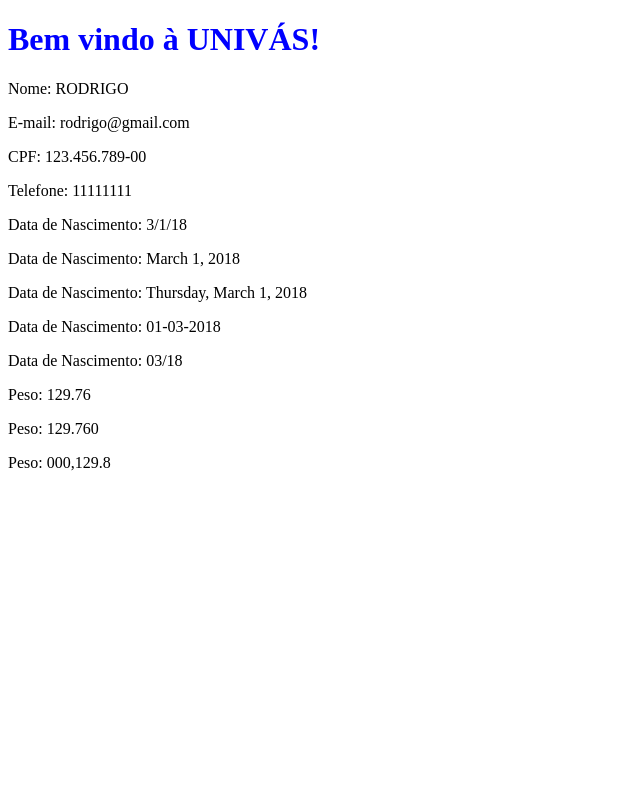
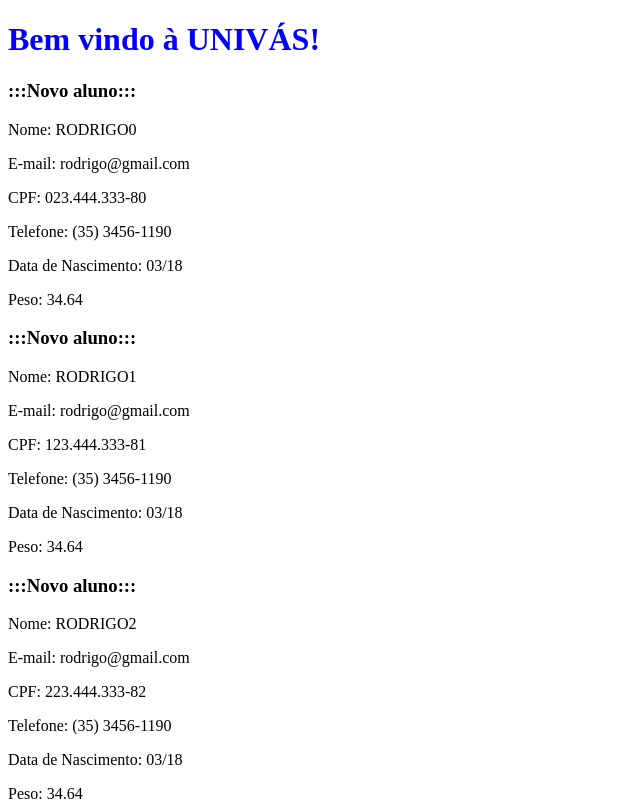
Before and after one commit to univas/2018-topicos_avancados, an Angular app in the folder MyFirstApp/: page / in a window 1280 px wide. Shown: the top 801 px of the page, without its empty margins (0-640 px from the left). Built offline with nearby package versions, Linux system fonts and the light colour scheme.

Commit message:
Using ngFor

```diff
--- /dev/null
+++ b/MyFirstApp/src/app/aluno.ts
@@ -0,0 +1,10 @@
+export class Aluno {
+
+    nome : string;
+    cpf : string;
+    telefone : string;
+    email : string;
+    dataNascimento : Date;
+    peso : number;
+
+}
--- a/MyFirstApp/src/app/app.component.html
+++ b/MyFirstApp/src/app/app.component.html
@@ -1,15 +1,11 @@
 <h1>Bem vindo à UNIVÁS!</h1>
 
-<p>Nome: {{ aluno.nome | uppercase }} </p>
-<p>E-mail: {{ aluno.email | lowercase }} </p>
-<p>CPF: {{ aluno.cpf | cpfFilter }} </p>
-<p>Telefone: {{ aluno.telefone }} </p>
-<p>Data de Nascimento: {{ aluno.dataNascimento | date : 'shortDate' }}</p>
-<p>Data de Nascimento: {{ aluno.dataNascimento | date : 'longDate' }}</p>
-<p>Data de Nascimento: {{ aluno.dataNascimento | date : 'fullDate' }}</p>
-<p>Data de Nascimento: {{ aluno.dataNascimento | date : 'dd-MM-yyyy' }}</p>
-<p>Data de Nascimento: {{ aluno.dataNascimento | date : 'MM/yy' }}</p>
-
-<p>Peso: {{ aluno.peso | number}}</p>
-<p>Peso: {{ aluno.peso | number : '1.3-6'}}</p>
-<p>Peso: {{ aluno.peso | number : '6.0-1'}}</p>
+<div *ngFor="let aluno of alunos">
+    <h3>:::Novo aluno:::</h3>
+    <p>Nome: {{ aluno.nome | uppercase }} </p>
+    <p>E-mail: {{ aluno.email | lowercase }} </p>
+    <p>CPF: {{ aluno.cpf | cpfFilter }} </p>
+    <p>Telefone: {{ aluno.telefone | telefoneFilter : true }} </p>
+    <p>Data de Nascimento: {{ aluno.dataNascimento | date : 'MM/yy' }}</p>
+    <p>Peso: {{ aluno.peso | number }}</p>
+</div>
--- a/MyFirstApp/src/app/app.component.ts
+++ b/MyFirstApp/src/app/app.component.ts
@@ -1,4 +1,5 @@
 import { Component } from '@angular/core';
+import { Aluno } from './aluno';
 
 @Component({
   selector: 'app-root',
@@ -8,14 +9,22 @@
 export class AppComponent {
   title = 'UNIVAS';
 
-  aluno = {
-    nome : 'Rodrigo',
-    cpf : '12345678900',
-    telefone : '11111111',
-    email : 'RODRIGO@gmail.com',
-    dataNascimento : new Date(),
-    peso : 129.76
-  };
+  alunos : Aluno[];
+
+  constructor() {
+    this.alunos = [];
+
+    for (let i = 0; i < 10; i++) {
+      let aluno = new Aluno();
+      aluno.nome = 'Rodrigo' + i;
+      aluno.email = 'rodrigo@gmail.com';
+      aluno.cpf = i + '234443338' + i;
+      aluno.dataNascimento = new Date();
+      aluno.peso = 34.64;
+      aluno.telefone = '34561190';
+      this.alunos.push(aluno);
+    }
+  }
 
 
 }
--- a/MyFirstApp/src/app/app.module.ts
+++ b/MyFirstApp/src/app/app.module.ts
@@ -4,12 +4,14 @@
 
 import { AppComponent } from './app.component';
 import { CpfFilterPipe } from './cpf-filter.pipe';
+import { TelefoneFilterPipe } from './telefone-filter.pipe';
 
 
 @NgModule({
   declarations: [
     AppComponent,
-    CpfFilterPipe
+    CpfFilterPipe,
+    TelefoneFilterPipe
   ],
   imports: [
     BrowserModule
--- /dev/null
+++ b/MyFirstApp/src/app/telefone-filter.pipe.ts
@@ -0,0 +1,19 @@
+import { Pipe, PipeTransform } from '@angular/core';
+
+@Pipe({
+  name: 'telefoneFilter'
+})
+export class TelefoneFilterPipe implements PipeTransform {
+
+  transform(value: string, isAddDDD: boolean): string {
+    let newValue = '';
+
+    if (isAddDDD) {
+      newValue = '(35) ';
+    }
+    newValue += value.substring(0, 4) + '-' + value.substring(4);
+
+    return newValue;
+  }
+
+}
```
Also changed, not shown: 1 other file (tests, documents, lock files or other folders).
